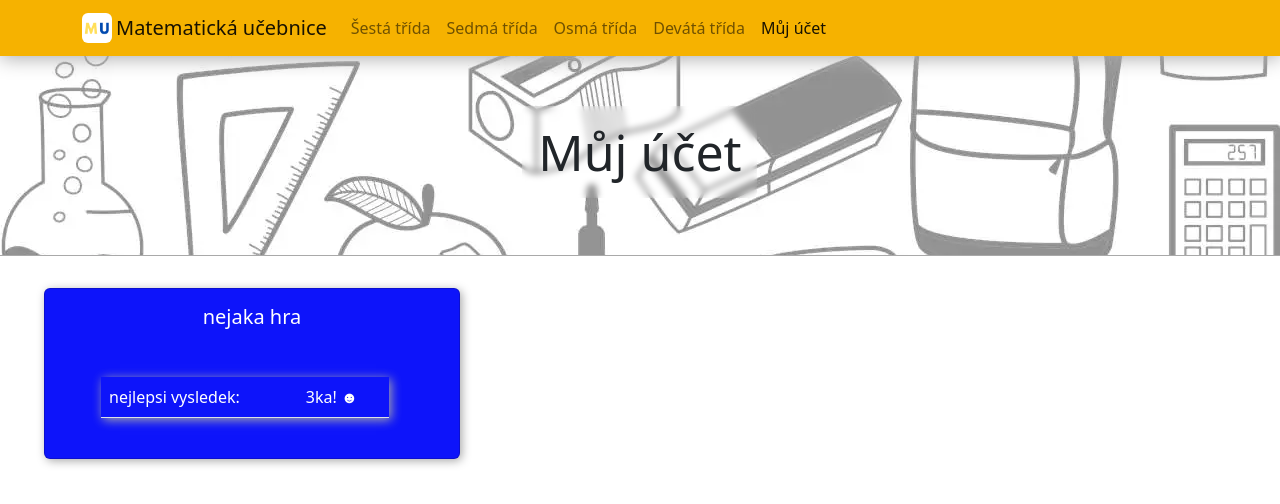
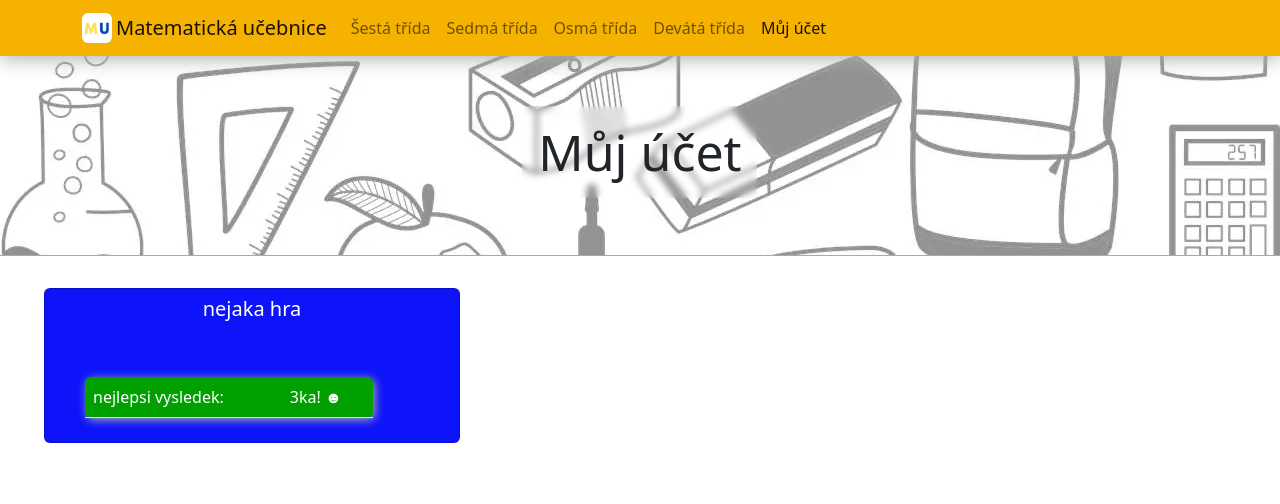
Before and after one commit to gyarab/2022-3e-matematicka_ucebnice, a Next.js app: page /user/account in a window 1280 px wide. Shown: the top 504 px of the page. Built offline with nearby package versions, Linux system fonts and the light colour scheme.

Commit message:
account.jsx page design update; account.jsx page components moved

```diff
--- a/pages/user/GamestatsCard.jsx
+++ b/components/account-page/GameStatsCard.jsx
@@ -14,22 +14,22 @@ import GenerateGameStatsTable from "./GenerateGameStatsTable";
  */
 const GameStatsCard = ({gameTitle, statsMap}) => {
     return (
-        <Card
-            bg={'primary'}
-            text={'white'}
-            style={{width: '26rem'}}
-            className={"m-4 mb-2 darkShadow"}
-        >
-            <Card.Body>
-                <Card.Title style={{textAlign: 'center'}}>{gameTitle}</Card.Title>
+        <li>
+            <Card
+                bg={'primary'}
+                text={'white'}
+                style={{width: '26rem'}}
+                className={"m-4 mb-2"}
+            >
+                <Card.Title className={`w-100 d-flex align-items-center justify-content-center p-2`} >{gameTitle}</Card.Title>
                 <Card.Body>
                     <GenerateGameStatsTable
                         statsMap={statsMap}
                     />
                 </Card.Body>
+            </Card>
+        </li>
 
-            </Card.Body>
-        </Card>
     )
 }
 
--- /dev/null
+++ b/components/account-page/GenerateGameStatsTable.jsx
@@ -0,0 +1,31 @@
+import {Table} from "react-bootstrap";
+
+/**
+ * TABLE GENERATOR
+ *
+ * - component renders a TABLE for redirection into specific class
+ *
+ *
+ * @param statsMap
+ * @param redirectDestination
+ * @returns {JSX.Element}
+ * @constructor
+ */
+const StatsTable = ({statsMap}) => {
+    return (
+        <Table
+            bgcolor={'primary'}
+            style={{width: '18rem', color: 'white'}}
+            className={"m-4 mb-2 darkShadow rounded"}
+        >
+            <tbody>
+            <tr>
+                <td>nejlepsi vysledek:</td>
+                <td>3ka! ☻</td>
+            </tr>
+            </tbody>
+        </Table>
+    )
+}
+
+export default StatsTable
--- a/pages/user/GenerateGameStatsTable.jsx
+++ /dev/null
@@ -1,35 +0,0 @@
-import {Table} from "react-bootstrap";
-
-/**
- * TABLE GENERATOR
- *
- * - component renders a TABLE for redirection into specific class
- *
- *
- * @param statsMap
- * @param redirectDestination
- * @returns {JSX.Element}
- * @constructor
- */
-const StatsTable = ({statsMap}) => {
-    return (
-        <div>
-            <Table
-                bg={'black'}
-                text={'red'}
-                style={{width: '18rem', color: 'white'}}
-                className={"m-4 mb-2 darkShadow"}
-            >
-                <tbody>
-                <tr>
-                    <td>nejlepsi vysledek:</td>
-                    <td>3ka! ☻</td>
-                </tr>
-                </tbody>
-            </Table>
-        </div>
-
-    )
-}
-
-export default StatsTable
--- a/pages/user/account.jsx
+++ b/pages/user/account.jsx
@@ -3,7 +3,7 @@ import CustomHead from "../../components/utils/CustomHead";
 import {colorThemeDark, colorThemeLight, heroImageAltText, heroImagePath} from "../../lib/frontend-env-variables";
 import CustomFooter from "../../components/utils/CustomFooter";
 import HeroImage from "../../components/classes/HeroImage";
-import GameStatsCard from "./GamestatsCard";
+import GameStatsCard from "../../components/account-page/GameStatsCard";
 
 
 const Account = () => {
@@ -30,7 +30,7 @@ const Account = () => {
                     >
                         <GameStatsCard
                             gameTitle={'nejaka hra'}
-                            statsMap={' '}
+                            statsMap={new Map().set(1, 1).set(2, 2).set(3, 3)}
                         />
                     </ul>
                 </div>
```
